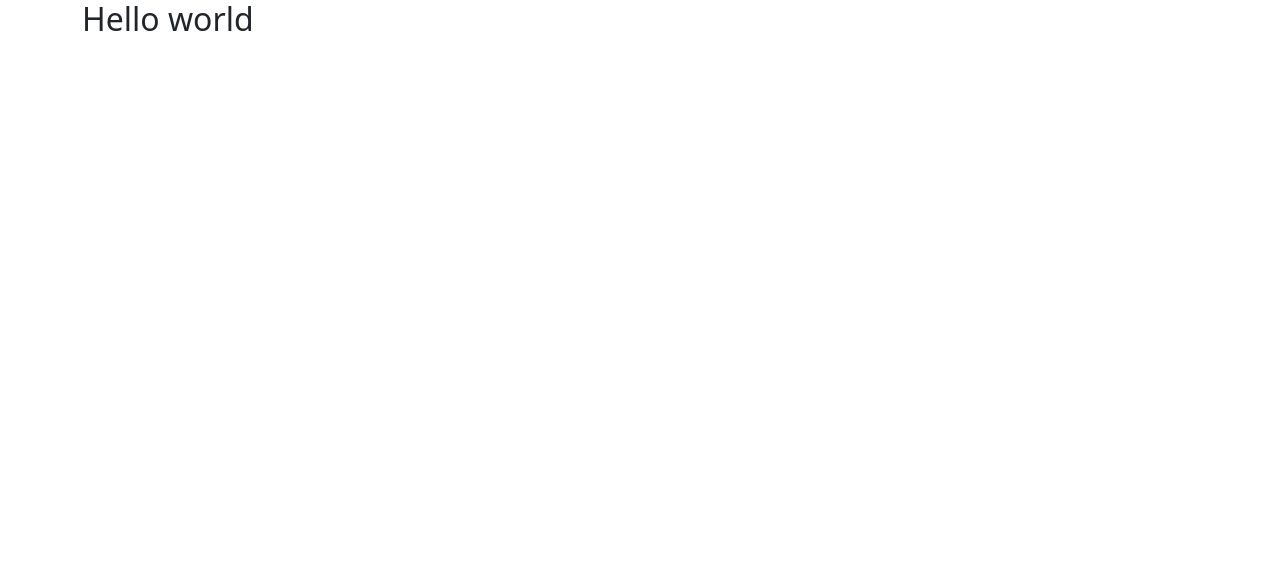
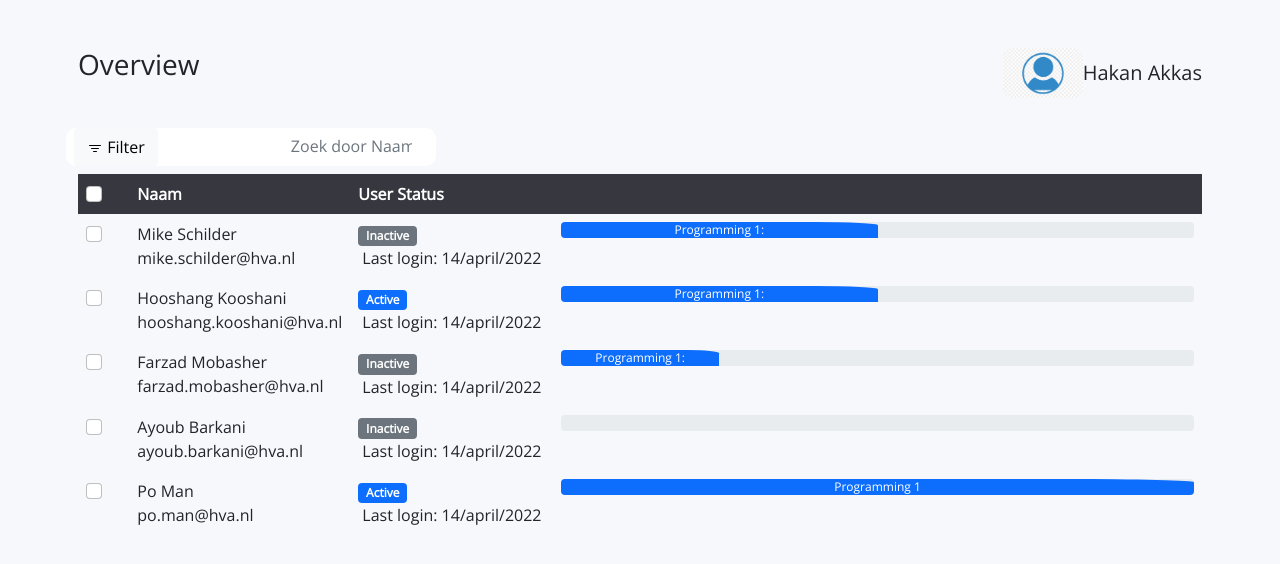
Before and after one commit to lucasvtoor/student-tracking, a Flask app: page /user in a window 1280 px wide. Before the commit the part shown is almost empty. Shown: the top 564 px of the page. Run offline with Flask 2, Linux system fonts and the light colour scheme.

Commit message:
userpage changes

```diff
--- a/app/static/css/user.css
+++ b/app/static/css/user.css
@@ -0,0 +1,44 @@
+@import url("https://fonts.googleapis.com/css2?family=Open+Sans:wght@300&display=swap");
+
+body {
+  font-family: "Open Sans", sans-serif;
+}
+
+.search {
+  top: 6px;
+  left: 10px;
+}
+
+.form-control {
+  border: none;
+  padding-left: 32px;
+}
+
+.form-control:focus {
+  border: none;
+  box-shadow: none;
+}
+
+.progress-bar {
+  border-radius: 0 20% 0 0;
+}
+
+.user-status {
+  display: flex;
+  flex-direction: column;
+}
+
+.user-table td {
+  width: 50px;
+}
+
+.column-top {
+  background-color: #373740;
+}
+
+input[placeholder] {
+  color: white;
+}
+input {
+  color: black;
+}
--- a/app/templates/users.html
+++ b/app/templates/users.html
@@ -1,21 +1,127 @@
 {% extends "base.html" %} {%block content%}
 <!DOCTYPE html>
 <html lang="en">
+
 <head>
   <meta charset="UTF-8" />
   <meta http-equiv="X-UA-Compatible" content="IE=edge" />
   <meta name="viewport" content="width=device-width, initial-scale=1.0" />
-    <link
-      rel="stylesheet"
-      href="{{ url_for('static',filename='css/user.css') }}"
-    />
+  <link rel="stylesheet" href="{{ url_for('static',filename='css/user.css') }}" />
+  <link rel="stylesheet" href="{{ url_for('static',filename='css/overview.css') }}" />
   <script src="https://d3js.org/d3.v7.min.js"></script>
   <title>Dashboard Overview</title>
 </head>
+
 <body>
-    <div class="container">
-        <h2>Hello world</h2>
+  <div class="container mt-5 px-2">
+    <div class="row header top">
+      <div class="header">
+        <h3>Overview</h3>
+        <div id="currentUser"><img src="/static/img/usericon.png" alt=""><h5>Hakan Akkas</h5></div>
+
+      </div>
+    </div>
+    <div class="mb-2 d-flex justify-content-between align-items-center">
+      <div class= "row justify-content-center">
+        <div class="px-2 col"> <button type="button" class="btn btn-light">
+          <svg xmlns="http://www.w3.org/2000/svg" width="16" height="16" fill="currentColor" class="bi bi-filter" viewBox="0 0 16 16">
+<path d="M6 10.5a.5.5 0 0 1 .5-.5h3a.5.5 0 0 1 0 1h-3a.5.5 0 0 1-.5-.5zm-2-3a.5.5 0 0 1 .5-.5h7a.5.5 0 0 1 0 1h-7a.5.5 0 0 1-.5-.5zm-2-3a.5.5 0 0 1 .5-.5h11a.5.5 0 0 1 0 1h-11a.5.5 0 0 1-.5-.5z"></path>
+</svg>
+          Filter
+        </button></div>
+        <div class="position-relative col"> <span class="position-absolute search"><i class="fa fa-search"></i></span> <input class="form-control w-100" placeholder="Zoek door Naam, Datum, Email"> </div>
+
+      </div>
+    </div>
+    <div class="table-responsive">
+        <table class="table table-responsive table-borderless user-table">
+            <thead class="column-top">
+                <tr>
+                    <th scope="col" width="5%"><input class="form-check-input" type="checkbox"></th>
+                    <th scope="col" width="5%" style="color: white;">Naam</th>
+                    <th scope="col" width="20%" style="color: white;">User Status</th>
+                    <th scope="col" width="70%"></th>
+                </tr>
+            </thead>
+            <tbody>
+                <tr>
+                    <th scope="row"><input class="form-check-input" type="checkbox"></th>
+                    <td>Mike Schilder
+                      mike.schilder@hva.nl
+                    </td>
+                    </td>
+                    <td>
+                      <div class="user-status">
+                        <div class="top"> <span class="badge bg-secondary">Inactive</span> </div>
+                        <div class="bottom"><i class="fa fa-check-circle-o green"></i><span class="ms-1">Last login: 14/april/2022</span></td></div>
+                      </div>
+
+                    <td><div class="progress">
+                      <div class="progress-bar" role="progressbar" style="width: 50%" aria-valuenow="50" aria-valuemin="0" aria-valuemax="100"> Programming 1:</div>
+                    </div></td>
+                </tr>
+                <tr>
+                  <th scope="row"><input class="form-check-input" type="checkbox"></th>
+                  <td>Hooshang Kooshani
+                    hooshang.kooshani@hva.nl
+                  </td>
+                  </td>
+                  <td>
+                    <div class="user-status">
+                      <div class="top"> <span class="badge bg-primary">Active</span> </div>
+                      <div class="bottom"><i class="fa fa-check-circle-o green"></i><span class="ms-1">Last login: 14/april/2022</span></td></div>
+                    </div>
+
+                  <td><div class="progress">
+                    <div class="progress-bar" role="progressbar" style="width: 50%" aria-valuenow="50" aria-valuemin="0" aria-valuemax="100"> Programming 1:</div>
+                  </div></td>
+              </tr>
+                <tr>
+                    <th scope="row"><input class="form-check-input" type="checkbox"></th>
+                    <td>Farzad Mobasher
+                      farzad.mobasher@hva.nl
+                    </td>
+                    <td>
+                      <div class="user-status">
+                        <div class="top"> <span class="badge bg-secondary">Inactive</span> </div>
+                        <div class="bottom"><i class="fa fa-check-circle-o green"></i><span class="ms-1">Last login: 14/april/2022</span></td></div>
+                      </div>
+                    <td><div class="progress">
+                      <div class="progress-bar" role="progressbar" style="width: 25%" aria-valuenow="25" aria-valuemin="0" aria-valuemax="100"> Programming 1:</div>
+                    </div></td>
+                </tr>
+                <tr>
+                    <th scope="row"><input class="form-check-input" type="checkbox"></th>
+                    <td>Ayoub Barkani
+                      ayoub.barkani@hva.nl
+                    </td>
+                    <td>
+                      <div class="user-status">
+                        <div class="top"> <span class="badge bg-secondary">Inactive</span> </div>
+                        <div class="bottom"><i class="fa fa-check-circle-o green"></i><span class="ms-1">Last login: 14/april/2022</span></td></div>
+                      </div>
+                    <td><div class="progress">
+                      <div class="progress-bar" role="progressbar" style="width: 0%" aria-valuenow="0" aria-valuemin="0" aria-valuemax="100"> Programming 1:</div>
+                    </div></td>
+                </tr>
+                <tr>
+                    <th scope="row"><input class="form-check-input" type="checkbox"></th>
+                    <td> Po Man <br> po.man@hva.nl
+                    </td>
+                    <td>
+                      <div class="user-status">
+                        <div class="top"> <span class="badge bg-primary">Active</span> </div>
+                        <div class="bottom"><i class="fa fa-check-circle-o green"></i><span class="ms-1">Last login: 14/april/2022</span></td></div>
+                      </div>
+                    <td><div class="progress">
+                      <div class="progress-bar" role="progressbar" style="width: 100%" aria-valuenow="100" aria-valuemin="0" aria-valuemax="100"> Programming 1</div>
+                    </div></td>
+                </tr>
+            </tbody>
+        </table>
+    </div>
 </div>
 </body>
+
 </html>
 {%endblock%}
```
Lines whose indentation alone changed are shown as unchanged.
